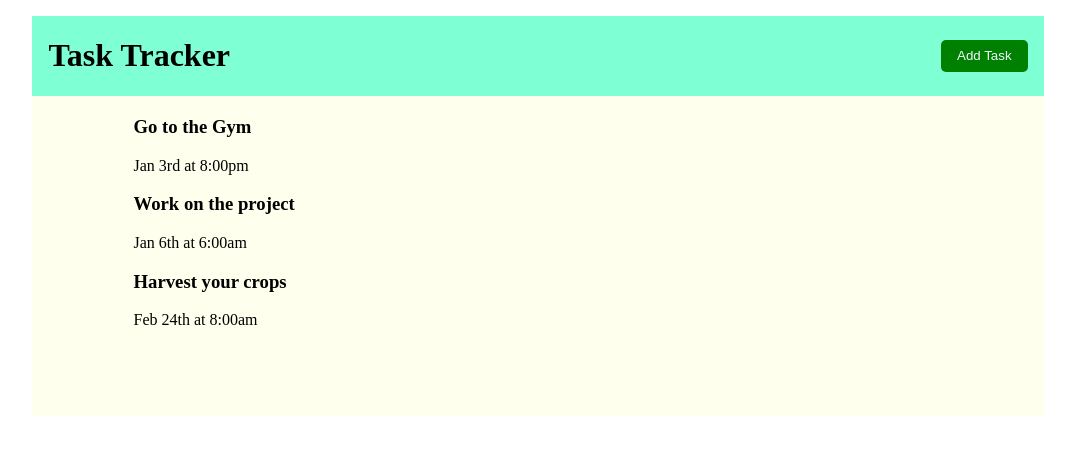
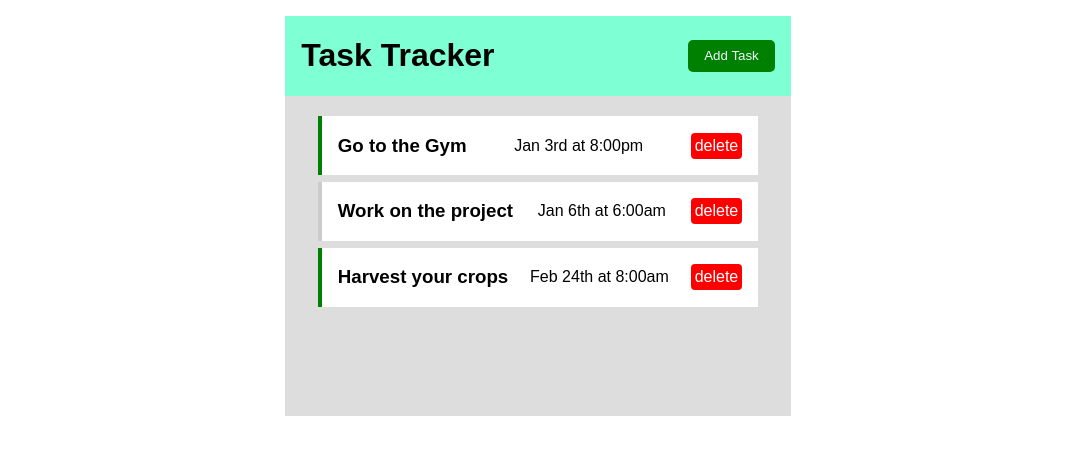
Before and after one commit to thierved/learn-vue, a Vue app: page / in a window 1280 px wide. Shown: the top 454 px of the page, without its empty margins (102-1177 px from the left). Built offline with nearby package versions, Linux system fonts and the light colour scheme.

Commit message:
finnished the task component

```diff
--- a/src/App.vue
+++ b/src/App.vue
@@ -1,7 +1,7 @@
 <template>
   <div class="container">
     <Header title="Task Tracker" />
-    <Tasks :tasks="tasks"/>
+    <Tasks @delete-task="deleteTask" @toggle-reminder="toggleReminder" :tasks="tasks" />
   </div>
 </template>
 
@@ -14,11 +14,21 @@ export default {
   components: {
     Header,
     Tasks,
-},
+  },
   data() {
     return {
-      tasks :[]
+      tasks: []
     }
+  },
+  methods: {
+    deleteTask(id) {
+      this.tasks = this.tasks.filter(t => t.id !== id)
+    },
+    toggleReminder(id) {
+      this.tasks = this.tasks.map(task =>
+        task.id === id ? {...task, reminder: !(task.reminder)} : task
+      );
+    },
   },
   created() {
     this.tasks = [
@@ -47,10 +57,11 @@ export default {
 
 <style lang="scss">
 .container {
-  width: 80%;
+  width: 40%;
   height: 50vh;
   margin: 1rem auto;
   text-align: center;
-  background: #ffe;
+  background: #ddd;
+  font-family: sans-serif;
 }
 </style>
--- a/src/components/Task.vue
+++ b/src/components/Task.vue
@@ -1,6 +1,11 @@
 <template>
-    <h3>{{task.text}}</h3>
-    <p>{{task.day}}</p>
+    <div @dblclick="$emit('toggle-reminder', task.id)"
+        :class="[task.reminder ? 'reminder': 'no-reminder', 'task']"
+    >
+        <h3>{{task.text}}</h3>
+        <p>{{task.day}}</p>
+        <span @click="$emit('delete-task', task.id)">delete</span>
+    </div>
 </template>
 
 <script>
@@ -14,3 +19,33 @@ export default {
 }
 
 </script>
+
+<style>
+.task {
+    width: 80%;
+    margin: .4rem auto;
+    padding: 0 1rem;
+    text-align: left;
+    display: flex;
+    justify-content: space-between;
+    background: #fff;
+    align-items: center;
+}
+
+.reminder {
+    border-left: 4px solid green;
+}
+
+.no-reminder {
+    border-left: 4px solid #ccc;
+}
+
+span {
+    display: inline-block;
+    background: red;
+    padding: 4px;
+    color: #fff;
+    border-radius: 4px;
+    margin-left: 0;
+}
+</style>
--- a/src/components/Tasks.vue
+++ b/src/components/Tasks.vue
@@ -1,7 +1,8 @@
 <template>
-    <div class="task">
+    <div>
         <div v-for="task in tasks" :key="task.id">
-            <Task :task="task"/>
+            <Task @delete-task="$emit('delete-task', task.id)"
+                @toggle-reminder="$emit('toggle-reminder', task.id)" :task="task" />
         </div>
 
     </div>
@@ -17,15 +18,8 @@ export default {
         tasks: Array
     },
     components: {
-    Task,
-}
+        Task,
+    },
+    emits: ['delete-task', 'toggle-reminder']
 }
 </script>
-
-<style scoped>
-    .task {
-        width: 80%;
-        margin: 0 auto;
-        text-align: left;
-    }
-</style>
```
